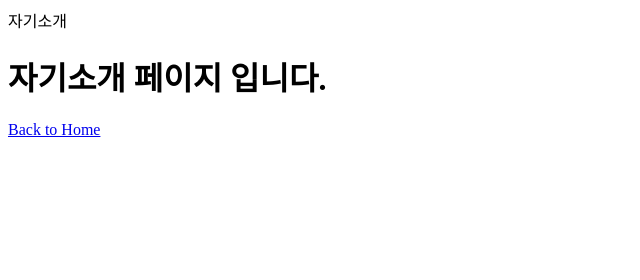
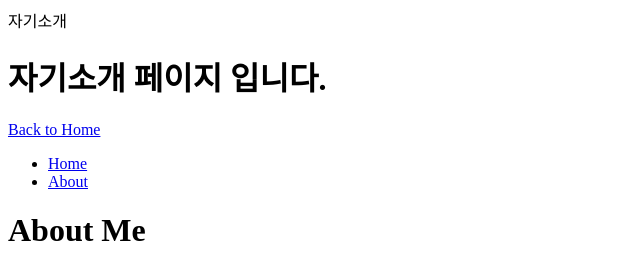
Before and after one commit to dlfud/my-blog-2022-05-31, a Gatsby site: page /about in a window 1280 px wide. Shown: the whole page, without its empty margins (0-640 px from the left). Built offline with nearby package versions, Linux system fonts and the light colour scheme; Gatsby itself is replaced by a stand-in of ours.

Commit message:
Layout적용

```diff
--- /dev/null
+++ b/src/pages/Layout.js
@@ -0,0 +1,22 @@
+import React from "react"
+import {Link} from 'gatsby'
+
+const Layout = ({pageTitle, children}) => {
+    return (
+        <div>
+            <title>{pageTitle}</title>
+            <nav>
+                <ul>
+                    <li><Link to="/">Home</Link></li>
+                    <li><Link to="/about">About</Link></li>
+                </ul>
+            </nav>
+            <main>
+                <h1>{pageTitle}</h1>
+                {children}
+            </main>
+        </div>
+    );
+}
+
+export default Layout
--- a/src/pages/about.js
+++ b/src/pages/about.js
@@ -1,5 +1,6 @@
 import React from "react"
 import {Link} from 'gatsby'
+import Layout from '../pages/Layout'
 
 function AboutPage(){
     return(
@@ -7,6 +8,7 @@ function AboutPage(){
             <titile>자기소개</titile>
             <h1>자기소개 페이지 입니다.</h1>
             <Link to="/">Back to Home</Link>
+            <Layout pageTitle="About Me"></Layout>
         </main>
     );
 }
--- a/src/pages/index.js
+++ b/src/pages/index.js
@@ -1,5 +1,7 @@
 import React from "react"
-import{Link} from 'gatsby'
+import {Link} from 'gatsby'
+import Layout from '../pages/Layout'
+
 
 // markup
 const IndexPage = () => {
@@ -8,6 +10,7 @@ const IndexPage = () => {
       <title>Home page???</title>
       <h1>Home Page!!!</h1>
       <Link to="/about">About</Link>
+      <Layout pageTitle="Home Page"></Layout>
     </main>
   )
 }
```
Also changed, not shown: src/pages/test.js (added, +12 -0 lines).
